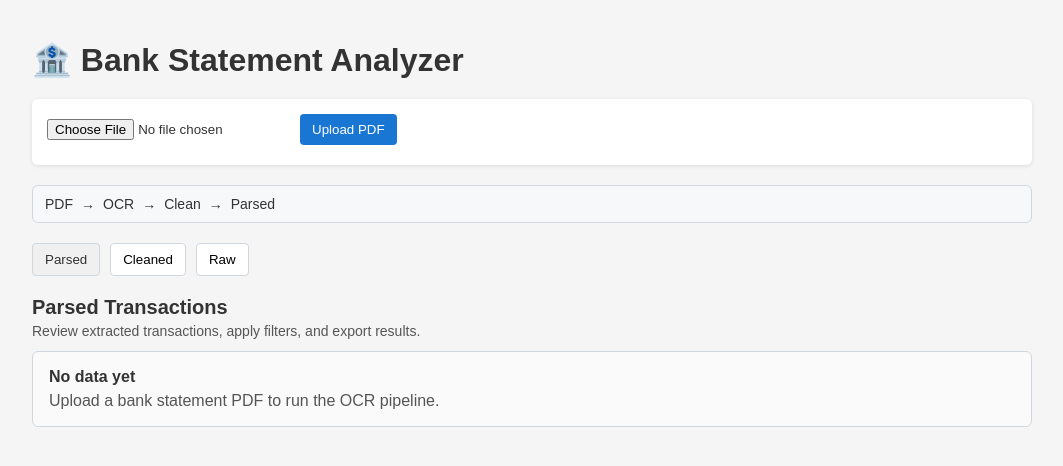
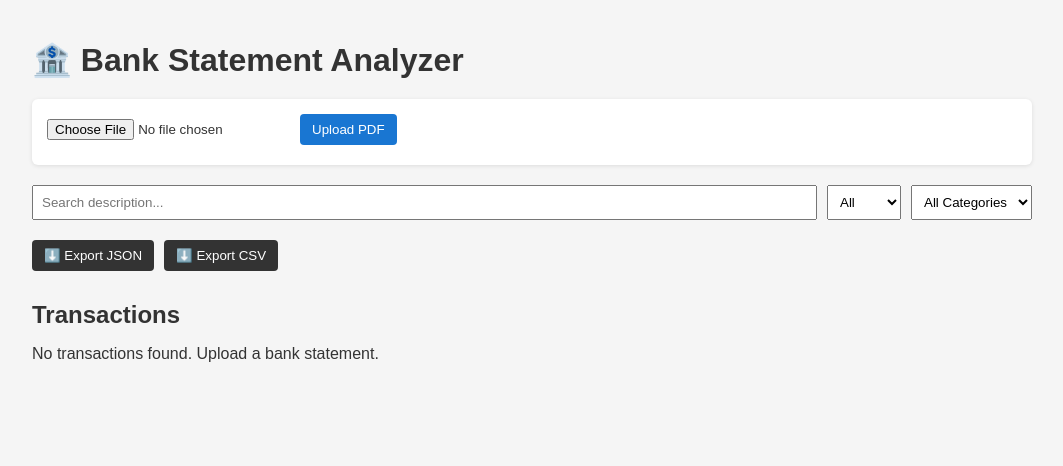
Before and after one commit to aditisoni-17/BANK_STATEMENT_ANALYSER, a React app in the folder frontend/: page / in a window 1280 px wide. Shown: the top 466 px of the page, without its empty margins (108-1171 px from the left). Built offline with nearby package versions, Linux system fonts and the light colour scheme; the HTML template or start-up script is replaced by a standard one.

Commit message:
Revert "Improve OCR dashboard workflow"
This reverts commit 14b0ec54ef2f522a9eb53dc6d7a6b03e18d995d2.

```diff
--- a/frontend/src/App.jsx
+++ b/frontend/src/App.jsx
@@ -12,20 +12,10 @@ function App() {
   const [type, setType] = useState("all");
   const [summary, setSummary] = useState(null);
   const [category, setCategory] = useState("all");
-  const [rawText, setRawText] = useState("");
-  const [cleanedText, setCleanedText] = useState("");
-  const [view, setView] = useState("parsed");
 
-  const handleUploadSuccess = ({
-    summary,
-    transactions,
-    raw_text,
-    cleaned_text,
-  }) => {
+  const handleUploadSuccess = ({ summary, transactions }) => {
     setTransactions(transactions);
     setSummary(summary);
-    setRawText(raw_text);
-    setCleanedText(cleaned_text);
   };
 
   const filteredTransactions = transactions.filter((tx) => {
@@ -47,17 +37,6 @@ function App() {
     <div className="container">
       <h1>🏦 Bank Statement Analyzer</h1>
       <Upload onUploadSuccess={handleUploadSuccess} />
-
-      <div className="pipeline-status" aria-label="Pipeline status">
-        <span>PDF</span>
-        <span>→</span>
-        <span>OCR</span>
-        <span>→</span>
-        <span>Clean</span>
-        <span>→</span>
-        <span>Parsed</span>
-      </div>
-
       {summary && (
         <Summary
           totalCredit={summary.total_credit}
@@ -66,32 +45,6 @@ function App() {
         />
       )}
 
-      <div className="view-tabs">
-        <button onClick={() => setView("parsed")} disabled={view === "parsed"}>
-          Parsed
-        </button>
-        <button onClick={() => setView("cleaned")} disabled={view === "cleaned"}>
-          Cleaned
-        </button>
-        <button onClick={() => setView("raw")} disabled={view === "raw"}>
-          Raw
-        </button>
-      </div>
-
-      {view === "parsed" && (
-        <>
-          <div className="section-header">
-            <h2>Parsed Transactions</h2>
-            <p>Review extracted transactions, apply filters, and export results.</p>
-          </div>
-
-          {transactions.length === 0 ? (
-            <div className="empty-state">
-              <h3>No data yet</h3>
-              <p>Upload a bank statement PDF to run the OCR pipeline.</p>
-            </div>
-          ) : (
-            <>
       <Filters
         search={search}
         setSearch={setSearch}
@@ -103,44 +56,11 @@ function App() {
 
       <ExportButtons data={filteredTransactions} />
 
-              {filteredTransactions.length === 0 ? (
-                <div className="empty-state">
-                  <h3>No matching transactions</h3>
-                  <p>Try changing the search text or filter values.</p>
-                </div>
+      <h2>Transactions</h2>
+      {filteredTransactions?.length === 0 ? (
+        <p>No transactions found. Upload a bank statement.</p>
       ) : (
-                <TransactionsTable
-                  transactions={filteredTransactions}
-                  totalCount={transactions.length}
-                />
-              )}
-            </>
-          )}
-        </>
-      )}
-
-      {view === "cleaned" && (
-        <>
-          <div className="section-header">
-            <h2>Cleaned OCR Text</h2>
-            <p>Normalized OCR output after cleanup and preprocessing.</p>
-          </div>
-          <pre className="text-panel">
-            {cleanedText || "No cleaned OCR text available."}
-          </pre>
-        </>
-      )}
-
-      {view === "raw" && (
-        <>
-          <div className="section-header">
-            <h2>Raw OCR Text</h2>
-            <p>Direct OCR output before cleanup.</p>
-          </div>
-          <pre className="text-panel">
-            {rawText || "No raw OCR text available."}
-          </pre>
-        </>
+        <TransactionsTable transactions={filteredTransactions} />
       )}
     </div>
   );
--- a/frontend/src/components/TransactionsTable.jsx
+++ b/frontend/src/components/TransactionsTable.jsx
@@ -1,19 +1,5 @@
-const formatCurrency = (amount) =>
-  new Intl.NumberFormat("en-IN", {
-    style: "currency",
-    currency: "INR",
-  }).format(amount);
-
-function TransactionsTable({ transactions, totalCount }) {
-  const visibleCount = transactions.length;
-  const overallCount = totalCount ?? visibleCount;
-
+function TransactionsTable({ transactions }) {
   return (
-    <>
-      <p className="transaction-count">
-        Showing {visibleCount} of {overallCount} transactions
-      </p>
-
     <table className="transactions-table">
       <thead>
         <tr>
@@ -29,13 +15,12 @@ function TransactionsTable({ transactions, totalCount }) {
             <td>{tx.date}</td>
             <td>{tx.description}</td>
             <td className={tx.amount < 0 ? "debit" : "credit"}>
-                {formatCurrency(tx.amount)}
+              {tx.amount}
             </td>
           </tr>
         ))}
       </tbody>
     </table>
-    </>
   );
 }
 
--- a/frontend/src/components/Upload.jsx
+++ b/frontend/src/components/Upload.jsx
@@ -23,15 +23,15 @@ function Upload({ onUploadSuccess }) {
         body: formData,
       });
 
-      const data = await response.json().catch(() => null);
-
       if (!response.ok) {
-        throw new Error(data?.detail || `Upload failed with status ${response.status}`);
+        throw new Error(`Upload failed with status ${response.status}`);
       }
 
+      const data = await response.json();
       onUploadSuccess(data);
     } catch (error) {
-      setError(error.message || "Upload failed");
+      console.error(error);
+      setError("Upload failed. Try again.");
     } finally {
       setLoading(false);
     }
@@ -43,7 +43,6 @@ function Upload({ onUploadSuccess }) {
         type="file"
         accept="application/pdf"
         onChange={(e) => setFile(e.target.files[0])}
-        disabled={loading}
       />
       {file && <p className="file-name">📄 {file.name}</p>}
 
@@ -51,7 +50,6 @@ function Upload({ onUploadSuccess }) {
         {loading ? "Processing..." : "Upload PDF"}
       </button>
 
-      {loading && <p className="status-text">Processing...</p>}
       {error && <p className="error">{error}</p>}
     </div>
   );
--- a/frontend/src/index.css
+++ b/frontend/src/index.css
@@ -14,19 +14,6 @@ body {
   margin: auto;
 }
 
-.pipeline-status {
-  display: flex;
-  gap: 8px;
-  align-items: center;
-  flex-wrap: wrap;
-  margin: 12px 0 20px;
-  padding: 10px 12px;
-  border: 1px solid #d0d7de;
-  border-radius: 6px;
-  background: #f6f8fa;
-  font-size: 14px;
-}
-
 /* ===== Headings ===== */
 h1 {
   margin-bottom: 10px;
@@ -35,21 +22,6 @@ h1 {
 h2 {
   margin-top: 30px;
   margin-bottom: 10px;
-}
-
-.section-header {
-  margin: 20px 0 12px;
-}
-
-.section-header h2 {
-  margin: 0 0 4px;
-  font-size: 20px;
-}
-
-.section-header p {
-  margin: 0;
-  color: #555;
-  font-size: 14px;
 }
 
 /* ===== Summary Section ===== */
@@ -97,12 +69,6 @@ h2 {
   border-collapse: collapse;
   background: #ffffff;
   margin-top: 10px;
-}
-
-.transaction-count {
-  margin: 8px 0 12px;
-  color: #555;
-  font-size: 14px;
 }
 
 .transactions-table th,
@@ -157,12 +123,6 @@ h2 {
   margin: 8px 0;
   font-size: 14px;
 }
-
-.status-text {
-  margin-top: 8px;
-  color: #555;
-}
-
 .error {
   color: red;
   margin-top: 8px;
@@ -229,50 +189,3 @@ h2 {
 .export-buttons button:hover {
   background: #000;
 }
-
-.view-tabs {
-  display: flex;
-  gap: 10px;
-  margin: 20px 0 12px;
-}
-
-.view-tabs button {
-  padding: 8px 12px;
-  border: 1px solid #d0d7de;
-  background: #fff;
-  border-radius: 4px;
-  cursor: pointer;
-}
-
-.view-tabs button:disabled {
-  background: #f0f0f0;
-  color: #333;
-  cursor: default;
-}
-
-.empty-state {
-  padding: 16px;
-  border: 1px solid #d0d7de;
-  border-radius: 6px;
-  background: #fafafa;
-}
-
-.empty-state h3 {
-  margin: 0 0 6px;
-  font-size: 16px;
-}
-
-.empty-state p {
-  margin: 0;
-  color: #555;
-}
-
-.text-panel {
-  white-space: pre-wrap;
-  word-break: break-word;
-  padding: 16px;
-  border: 1px solid #d0d7de;
-  border-radius: 6px;
-  background: #fff;
-  line-height: 1.5;
-}
```
Also changed, not shown: 1 other file (tests, documents, lock files or other folders). Lines whose indentation alone changed are shown as unchanged.
